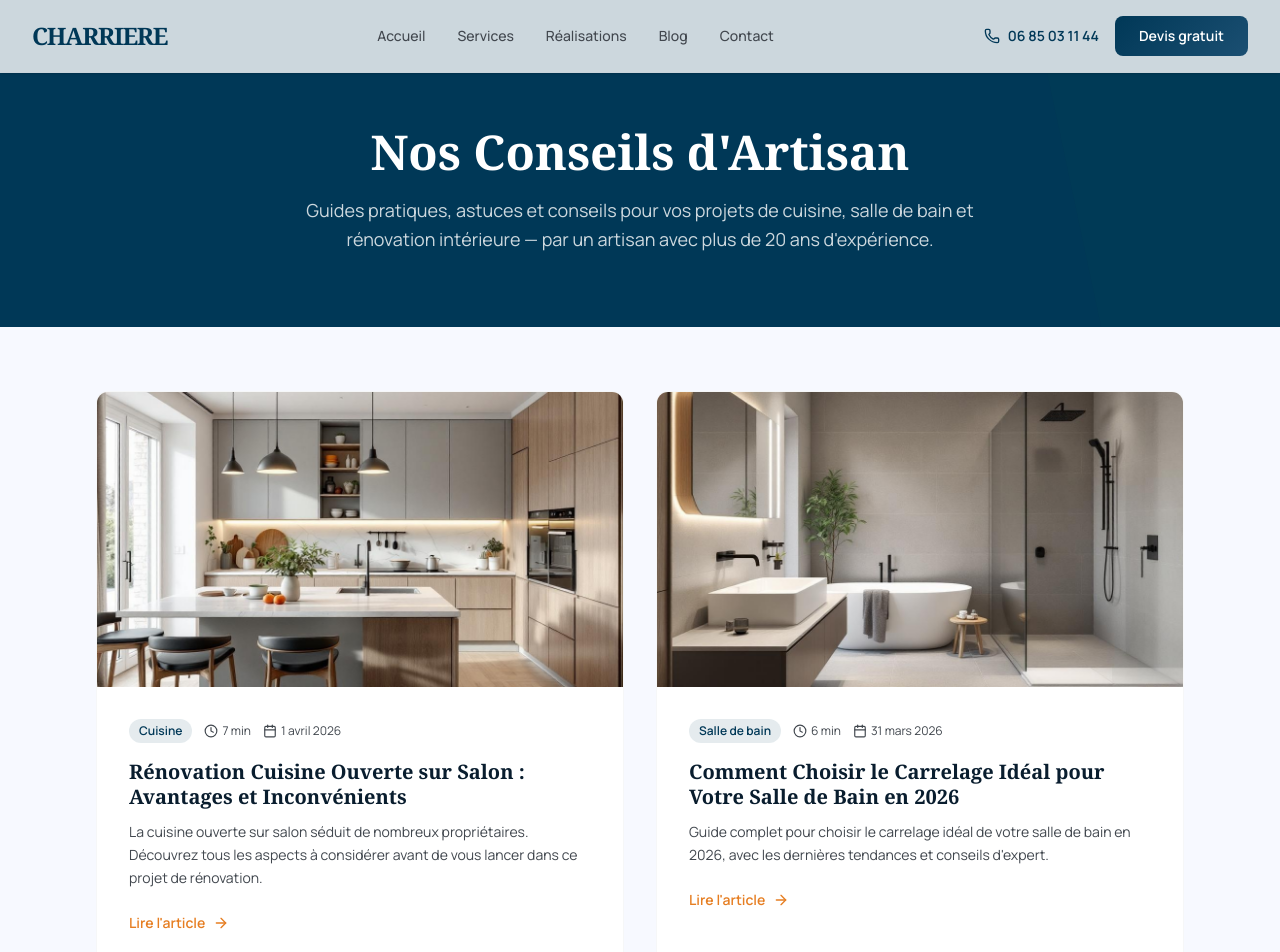
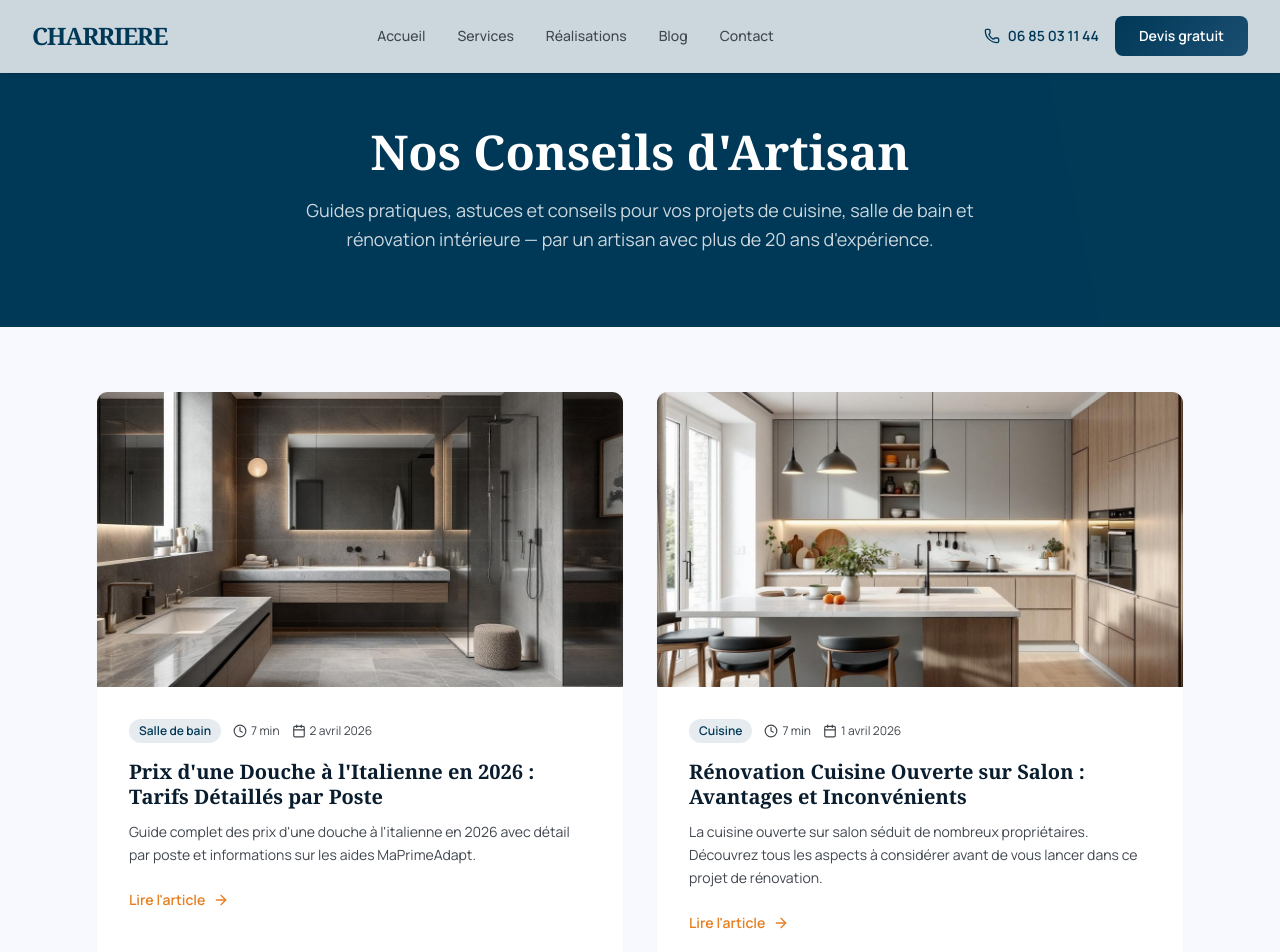
Before and after one commit to Thelastpirate1/charriere-site, a Next.js app: page /blog in a window 1280 px wide. Shown: the top 952 px of the page. Built offline with nearby package versions, Linux system fonts and the light colour scheme.

Commit message:
blog: ajout article - prix-douche-italienne-2026-gargenville-mantes

```diff
--- a/src/data/articles.ts
+++ b/src/data/articles.ts
@@ -15,6 +15,104 @@ export interface Article {
 
 export const articles: Article[] = [
   {
+    slug: "prix-douche-italienne-2026-gargenville-mantes",
+    title: "Prix d'une Douche à l'Italienne en 2026 : Tarifs Détaillés par Poste",
+    metaTitle: "Prix Douche à l'Italienne 2026 — Tarifs Détaillés | CHARRIERE SARL",
+    metaDescription:
+      "Découvrez les prix détaillés d'une douche à l'italienne en 2026. Tarifs par poste, aides MaPrimeAdapt pour PMR. Devis gratuit à Gargenville et Mantes.",
+    keywords: ["prix douche italienne","tarif douche plain-pied","cout salle de bain Gargenville","MaPrimeAdapt Yvelines"],
+    excerpt:
+      "Guide complet des prix d'une douche à l'italienne en 2026 avec détail par poste et informations sur les aides MaPrimeAdapt.",
+    publishedAt: "2026-04-02",
+    readTime: "7 min",
+    category: "Salle de bain",
+    image: "/images/blog/prix-douche-italienne-2026-gargenville-mantes.webp",
+    imageAlt: "Prix d'une Douche à l'Italienne en 2026 : Tarifs Détaillés par Poste",
+    content: `La douche à l'italienne représente aujourd'hui l'un des aménagements les plus demandés lors de rénovations de salles de bains. Entre modernité, praticité et accessibilité, cette solution séduit de nombreux propriétaires dans les Yvelines. Mais combien coûte réellement l'installation d'une douche à l'italienne en 2026 ?
+
+Chez CHARRIERE SARL, nous accompagnons régulièrement nos clients de Gargenville, Mantes-la-Jolie et des communes environnantes dans ce type de projet. Voici un guide détaillé des tarifs actuels pour vous aider à budgétiser votre projet.
+
+## Les facteurs qui influencent le prix d'une douche à l'italienne
+
+Le coût d'une douche à l'italienne varie considérablement selon plusieurs critères. La surface de la douche constitue le premier élément déterminant : une douche de 90x90 cm ne nécessitera pas le même budget qu'un espace de 120x160 cm.
+
+La complexité des travaux joue également un rôle majeur. Si votre salle de bains nécessite une modification complète de la plomberie ou des travaux d'étanchéité importants, le budget sera naturellement plus élevé. Dans les maisons anciennes de Poissy ou Saint-Germain-en-Laye, nous rencontrons souvent des configurations nécessitant des adaptations particulières.
+
+Le choix des matériaux influence directement le prix final. Un carrelage en grès cérame standard n'aura pas le même coût qu'un revêtement en pierre naturelle ou qu'un carrelage grand format de marque premium.
+
+## Détail des prix par poste de travail
+
+### Démolition et préparation du support
+
+La première étape consiste à démolir l'ancienne installation. Pour une baignoire standard, comptez entre 200 et 400 euros selon la complexité. Cette phase inclut la dépose de l'ancien sanitaire, l'évacuation des gravats et la préparation des murs et du sol.
+
+La création de la pente nécessaire à l'évacuation des eaux représente un poste important. Selon la configuration existante, ce travail peut coûter entre 300 et 800 euros. Dans certains cas, notamment en rénovation, il faut créer une chape spécifique pour obtenir la pente idéale de 1 à 2 centimètres par mètre.
+
+### Travaux de plomberie
+
+L'installation ou la modification des évacuations constitue un poste technique crucial. Le raccordement au réseau existant coûte généralement entre 150 et 300 euros si les canalisations sont facilement accessibles.
+
+Pour une évacuation linéaire, moderne et esthétique, prévoyez un budget de 200 à 500 euros pour le système d'évacuation lui-même, auquel s'ajoute la main-d'œuvre d'installation.
+
+L'alimentation en eau chaude et froide nécessite parfois des modifications. Dans nos interventions à Les Mureaux ou Conflans-Sainte-Honorine, nous adaptons souvent la robinetterie existante, ce qui représente un coût de 100 à 250 euros selon la configuration.
+
+### Étanchéité
+
+L'étanchéité représente l'élément le plus critique d'une douche à l'italienne. Une membrane d'étanchéité liquide de qualité coûte entre 15 et 25 euros par mètre carré. Pour une douche standard de 4 mètres carrés (sol et remontées murales), comptez entre 200 et 400 euros de matériaux.
+
+La pose professionnelle de cette étanchéité nécessite un savoir-faire spécifique. La main-d'œuvre représente généralement entre 300 et 600 euros selon la surface et la complexité des angles.
+
+### Carrelage et revêtements
+
+Le choix du carrelage offre une large gamme de prix. Un carrelage en grès cérame standard coûte entre 20 et 40 euros par mètre carré. Pour des carreaux grand format ou des matériaux premium, les prix peuvent atteindre 80 à 150 euros par mètre carré.
+
+La pose du carrelage, incluant la préparation du support et les finitions, représente entre 35 et 60 euros par mètre carré selon la complexité du motif et la taille des carreaux.
+
+### Robinetterie et accessoires
+
+Une colonne de douche de qualité correcte coûte entre 200 et 600 euros. Les modèles haut de gamme avec fonctions hydromassantes ou thermostatiques peuvent dépasser 1000 euros.
+
+Les parois de douche varient énormément selon le type choisi. Un rideau de douche coûte moins de 50 euros, tandis qu'une paroi en verre sur mesure peut atteindre 800 à 1500 euros selon les dimensions et les finitions.
+
+## Tarifs globaux selon la gamme choisie
+
+### Gamme économique
+
+Pour une douche à l'italienne basique de 90x90 cm avec des matériaux standards, le budget total se situe entre 2500 et 3500 euros. Cette fourchette inclut une démolition simple, une étanchéité standard, un carrelage économique et une robinetterie basique.
+
+### Gamme intermédiaire
+
+Une installation de gamme moyenne, avec de meilleurs matériaux et des finitions soignées, coûte entre 3500 et 5500 euros. Cette catégorie permet d'accéder à des carrelages plus esthétiques et à une robinetterie de meilleure qualité.
+
+### Gamme premium
+
+Les douches à l'italienne haut de gamme, avec des matériaux nobles et des équipements de luxe, peuvent atteindre 7000 à 10000 euros ou plus. Ces projets incluent souvent des pierres naturelles, des parois sur mesure et des systèmes de douche sophistiqués.
+
+## Les aides disponibles avec MaPrimeAdapt
+
+Depuis 2024, le dispositif MaPrimeAdapt' remplace les anciennes aides pour l'adaptation des logements. Cette prime concerne spécifiquement les personnes âgées de plus de 70 ans ou en situation de handicap.
+
+Pour l'installation d'une douche à l'italienne adaptée aux personnes à mobilité réduite, MaPrimeAdapt peut couvrir jusqu'à 70 % du montant des travaux, dans la limite de 22000 euros sur 10 ans. Cette aide substantielle rend accessible l'installation de douches sécurisées pour nos clients des Yvelines.
+
+Les critères d'éligibilité incluent des conditions de ressources et la nécessité de faire appel à un artisan certifié. CHARRIERE SARL dispose des qualifications requises pour vous accompagner dans ces démarches.
+
+## Conseils pour optimiser votre budget
+
+Pour maîtriser le coût de votre projet, privilégiez une approche globale plutôt que des interventions séparées. Regrouper les travaux permet souvent de réaliser des économies sur la main-d'œuvre.
+
+Le choix du moment peut également influencer les tarifs. Les périodes de forte activité, comme le printemps, peuvent entraîner des délais plus longs et des prix légèrement supérieurs.
+
+N'hésitez pas à investir dans l'étanchéité et la structure, éléments invisibles mais cruciaux pour la durabilité de votre installation. Un problème d'étanchéité peut générer des coûts de réparation bien supérieurs à l'économie initiale.
+
+## Spécificités locales dans les Yvelines
+
+Dans les communes comme Sartrouville ou Gargenville, nous rencontrons souvent des configurations particulières liées au type d'habitat. Les pavillons des années 70-80 nécessitent parfois des adaptations spécifiques de la plomberie.
+
+Les appartements anciens de Mantes-la-Jolie peuvent présenter des contraintes d'évacuation nécessitant des solutions techniques adaptées. Ces spécificités locales influencent le budget final et doivent être anticipées lors de l'établissement du devis.
+
+Vous envisagez l'installation d'une douche à l'italienne dans votre salle de bains ? CHARRIERE SARL vous accompagne de la conception à la réalisation de votre projet. Contactez-nous pour obtenir un devis gratuit et personnalisé, adapté à votre configuration et à votre budget. Notre expertise locale dans les Yvelines nous permet de vous proposer les meilleures solutions pour votre rénovation.`,
+  },
+  {
     slug: "renovation-cuisine-ouverte-salon-avantages-inconvenients-yvelines",
     title: "Rénovation Cuisine Ouverte sur Salon : Avantages et Inconvénients",
     metaTitle: "Rénovation Cuisine Ouverte sur Salon — Guide Complet 2026 | CHARRIERE SARL",
```
